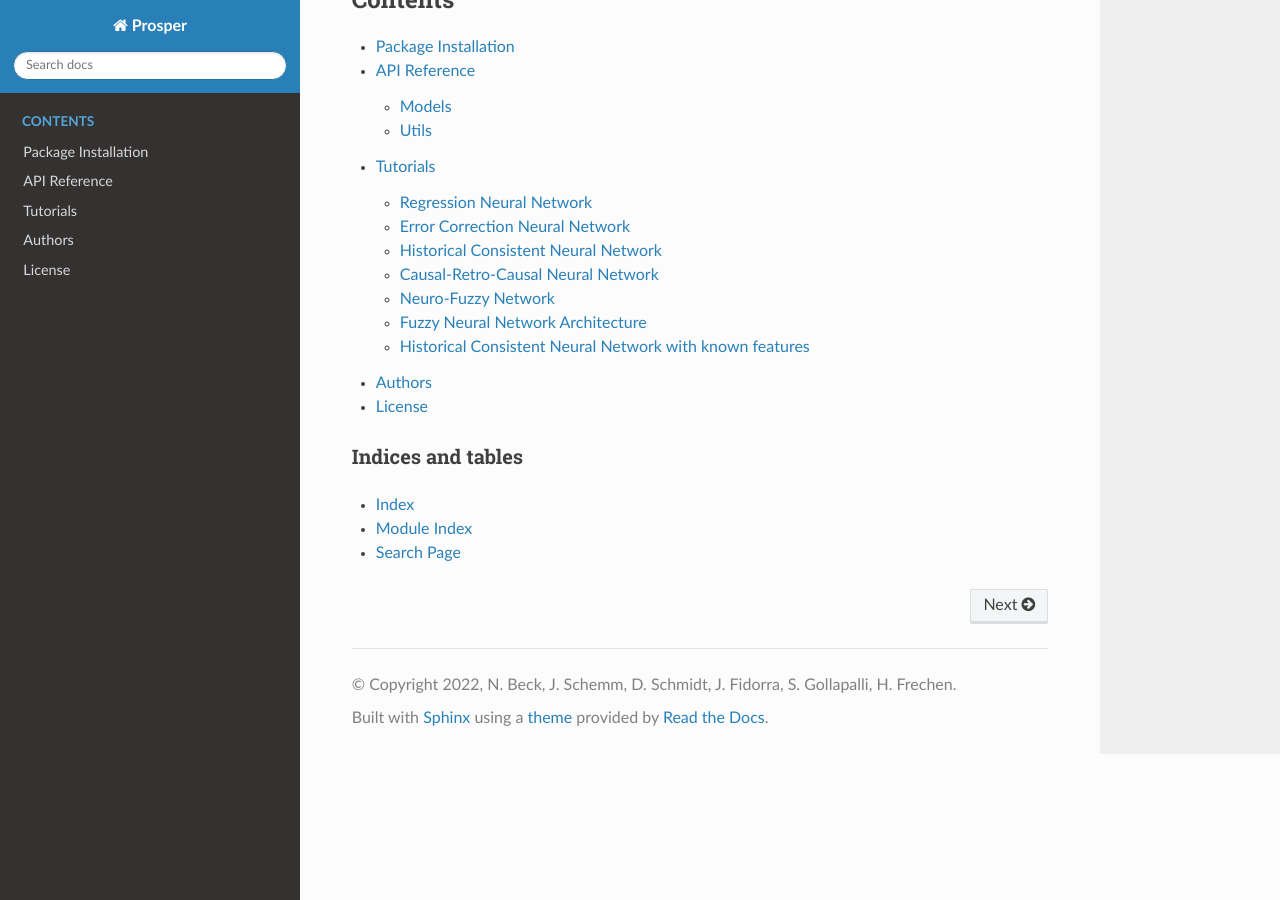
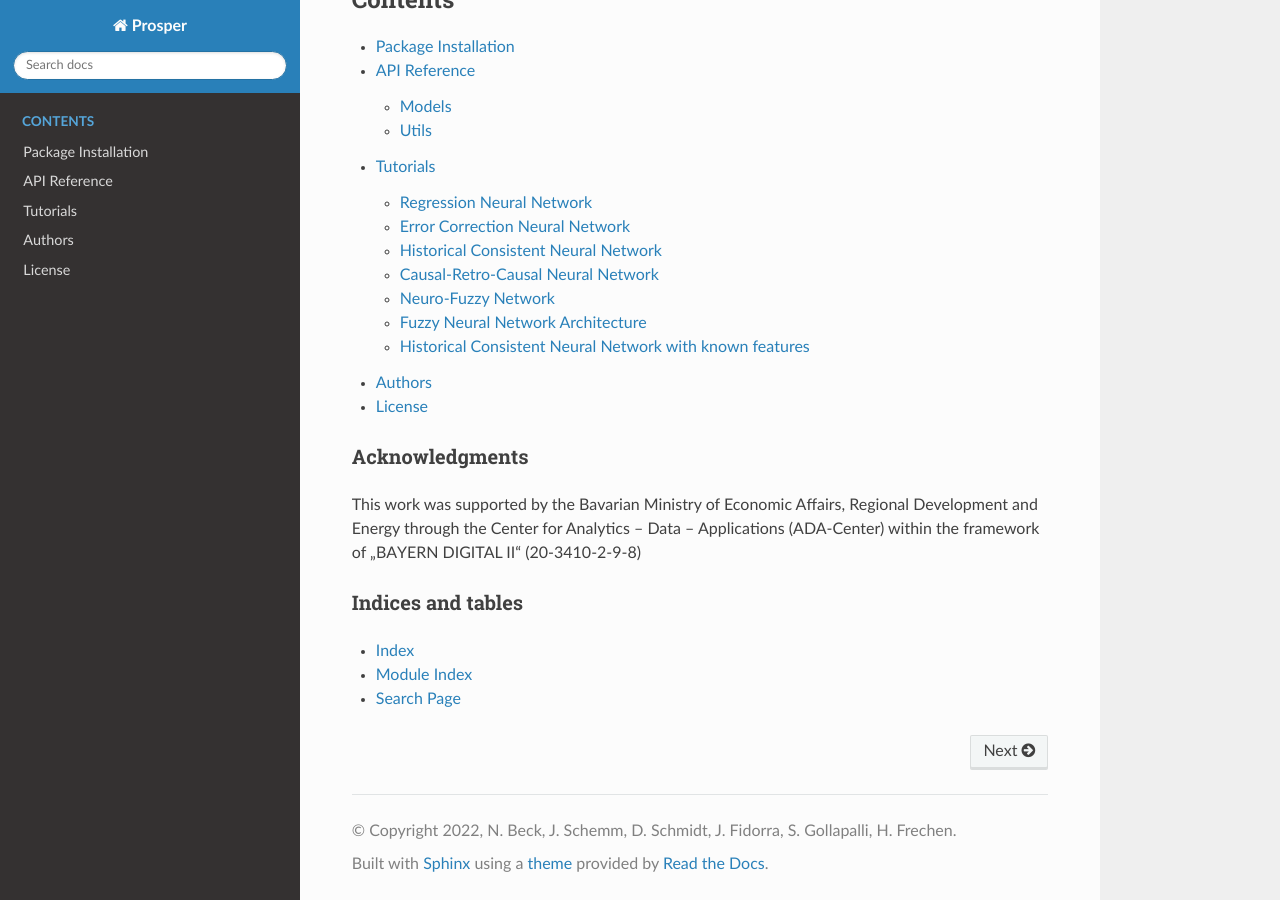
Before and after one commit to Fraunhofer-IIS/prosper_nn, a Sphinx documentation site: the page built from docs/source/index.rst, in a window 1280 px wide and 900 px high, scrolled down 613 px. Built offline with Sphinx 7.4.7 and the Read the Docs theme 2.0.0, drawn with Linux system fonts in a browser that asks for light colours.

Commit message:
Include Ackknowledments

```diff
--- a/docs/source/index.rst
+++ b/docs/source/index.rst
@@ -28,6 +28,13 @@ Furthermore, you can have a look at different `tutorials <tutorials/index.rst>`_
    authors
    license
 
+
+******************
+Acknowledgments
+******************
+
+This work was supported by the Bavarian Ministry of Economic Affairs, Regional Development and Energy through the Center for Analytics – Data – Applications (ADA-Center) within the framework of „BAYERN DIGITAL II“ (20-3410-2-9-8)
+
 ******************
 Indices and tables
 ******************
```
Also changed, not shown: README.md (+4 -3 lines).
